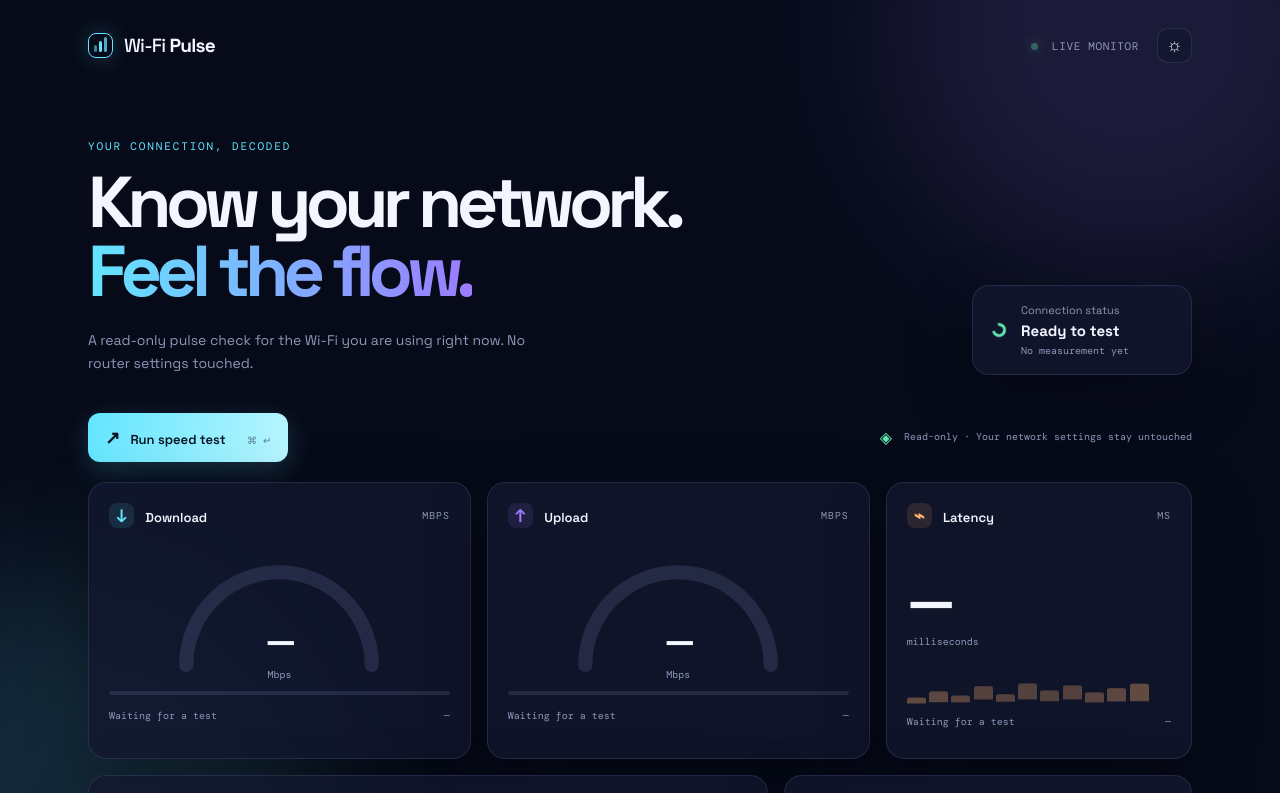
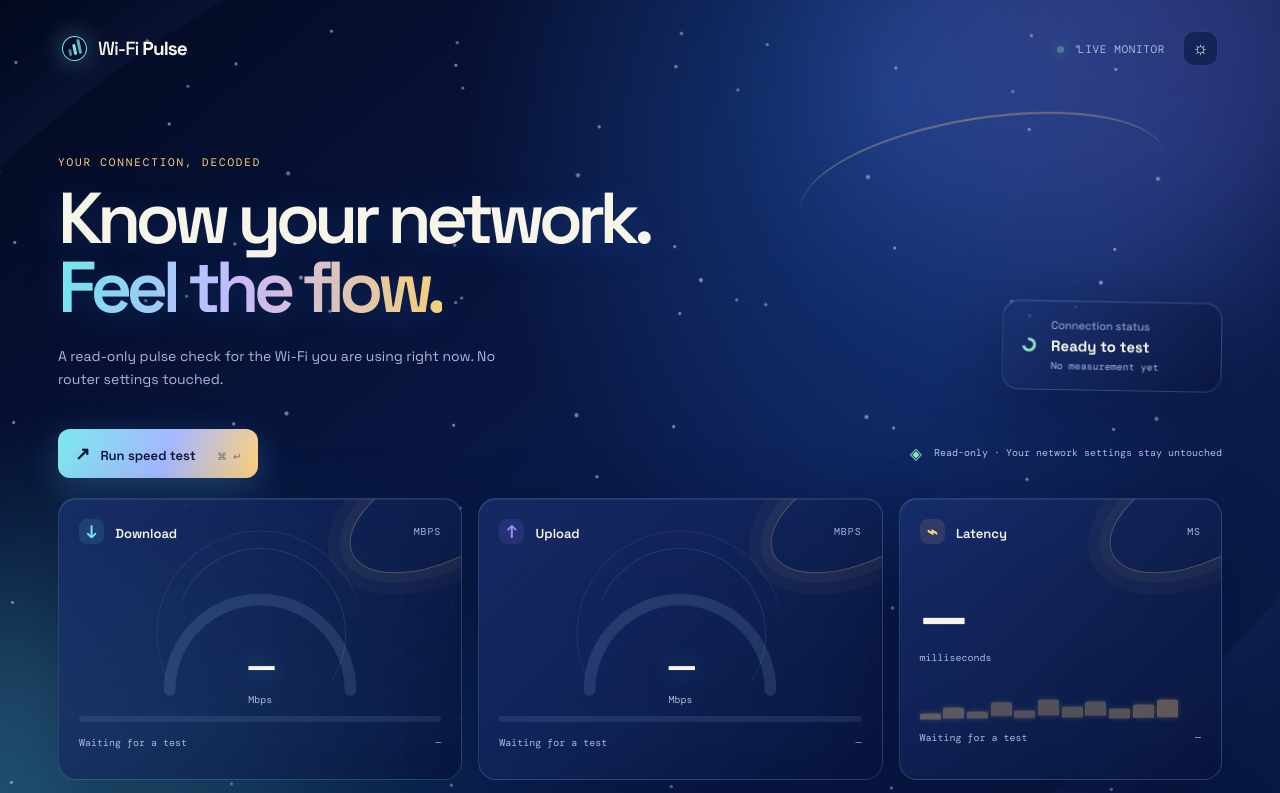
Before and after one commit to kbhatia1996/wifi-pulse-dashboard, a website: page public/index.html in a window 1280 px wide. Shown: the top 793 px of the page. Drawn offline with nearby package versions, Linux system fonts and the light colour scheme.

Commit message:
Create dreamy portal visual language
Co-authored-by: Copilot <223556219+Copilot@users.noreply.github.com>

```diff
--- a/public/styles.css
+++ b/public/styles.css
@@ -37,3 +37,144 @@ body.light { --bg: #eef2ff; --panel: rgba(255,255,255,.82); --panel-solid: #fff;
 .empty-chart[hidden] { display: none; }
 @keyframes spin { to { transform: rotate(360deg); } } @keyframes blink { 50% { opacity: .35; } } @keyframes bars { to { transform: scaleY(.55); opacity: .28; } }
 @media (max-width: 800px) { .hero { display: block; padding-top: 55px; }.status-card { margin-top: 30px; }.metrics-grid, .lower-grid { grid-template-columns: 1fr; }.latency-card { min-height: 220px; }.control-row { align-items: start; gap: 14px; flex-direction: column; }.test-note { margin: 0; } footer { display: block; line-height: 1.8; } }
+
+/* Dreamy portal treatment */
+:root {
+  --bg: #07102e;
+  --panel: rgba(15, 28, 73, .72);
+  --panel-solid: #0f1c49;
+  --line: rgba(142, 190, 255, .18);
+  --text: #f7f4e8;
+  --muted: #aab7dc;
+  --cyan: #79e7ee;
+  --violet: #9c8cff;
+  --green: #8be4b7;
+  --orange: #ffd27b;
+}
+body {
+  background:
+    radial-gradient(ellipse at 70% 8%, rgba(37, 89, 182, .52), transparent 34%),
+    radial-gradient(ellipse at 12% 72%, rgba(22, 111, 139, .34), transparent 36%),
+    linear-gradient(140deg, #03091f 0%, #0b1c50 52%, #07183b 100%);
+}
+body::before, body::after {
+  content: "";
+  position: fixed;
+  inset: -18%;
+  pointer-events: none;
+  z-index: -1;
+  opacity: .48;
+}
+body::before {
+  background:
+    radial-gradient(circle at 8% 18%, #fff 0 1px, transparent 2px),
+    radial-gradient(circle at 19% 73%, #bdefff 0 1px, transparent 2px),
+    radial-gradient(circle at 31% 29%, #fff 0 1.5px, transparent 2.5px),
+    radial-gradient(circle at 49% 12%, #d8c8ff 0 1px, transparent 2px),
+    radial-gradient(circle at 58% 64%, #fff 0 1px, transparent 2px),
+    radial-gradient(circle at 76% 34%, #c5f7ff 0 1.5px, transparent 2.5px),
+    radial-gradient(circle at 91% 78%, #fff 0 1px, transparent 2px);
+  background-size: 220px 180px, 310px 260px, 400px 330px, 275px 210px, 350px 280px, 290px 240px, 430px 350px;
+  animation: star-drift 28s linear infinite;
+}
+body::after {
+  border: 1px solid rgba(123, 194, 255, .1);
+  border-radius: 48%;
+  box-shadow:
+    0 0 0 20px rgba(111, 139, 255, .03),
+    0 0 0 42px rgba(111, 139, 255, .03),
+    0 0 0 68px rgba(111, 139, 255, .025),
+    0 0 0 98px rgba(111, 139, 255, .02);
+  transform: rotate(-24deg);
+  animation: sky-swirl 38s ease-in-out infinite alternate;
+}
+.ambient { opacity: .2; filter: blur(100px); }
+.shell { max-width: 1220px; }
+.topbar { padding: 3px 4px; }
+.brand-mark { border-radius: 50%; transform: rotate(-12deg); box-shadow: 0 0 25px rgba(121, 231, 238, .38); }
+.brand { letter-spacing: -.05em; }
+.hero { position: relative; padding-top: 86px; }
+.hero::after {
+  content: "";
+  position: absolute;
+  width: 360px;
+  height: 130px;
+  right: 6%;
+  top: 50px;
+  border-top: 2px solid rgba(255, 210, 123, .34);
+  border-radius: 50%;
+  transform: rotate(-14deg);
+  filter: blur(.2px);
+  animation: brush-wave 7s ease-in-out infinite alternate;
+}
+.hero h1 { font-weight: 600; text-shadow: 0 5px 35px rgba(63, 144, 255, .22); }
+.hero h1 em { background: linear-gradient(100deg, #7be8ee 4%, #d2beff 47%, #ffd27b 92%); background-clip: text; }
+.eyebrow { color: #ffd27b; }
+.status-card, .card {
+  background: linear-gradient(135deg, rgba(28, 51, 117, .67), rgba(8, 19, 57, .72));
+  border-color: rgba(148, 205, 255, .2);
+  box-shadow: 0 24px 70px rgba(0, 0, 30, .3), inset 0 1px rgba(255, 255, 255, .08);
+}
+.status-card { transform: rotate(1deg); }
+.primary-button {
+  color: #071638;
+  background: linear-gradient(110deg, #7be8ee, #a5b8ff 54%, #ffd27b);
+  box-shadow: 0 10px 35px rgba(106, 188, 255, .25);
+}
+.test-note { color: #b6c4e6; }
+.speed-card, .latency-card { overflow: hidden; position: relative; }
+.speed-card::before, .latency-card::before {
+  content: "";
+  position: absolute;
+  width: 190px;
+  height: 95px;
+  right: -74px;
+  top: -34px;
+  border: 1px solid rgba(255, 210, 123, .28);
+  border-radius: 50%;
+  transform: rotate(-25deg);
+  box-shadow: 0 0 0 10px rgba(255, 210, 123, .04), 0 0 0 22px rgba(255, 210, 123, .03);
+}
+.gauge-wrap {
+  max-width: 250px;
+  padding: 12px 8px 0;
+  filter: drop-shadow(0 0 14px rgba(103, 210, 255, .17));
+}
+.gauge-wrap::before, .gauge-wrap::after {
+  content: "";
+  position: absolute;
+  left: 50%;
+  top: 48%;
+  width: 170px;
+  height: 170px;
+  border: 1px solid rgba(121, 231, 238, .13);
+  border-radius: 50%;
+  transform: translate(-50%, -50%) rotate(28deg);
+  clip-path: polygon(0 0, 100% 0, 100% 54%, 0 54%);
+  pointer-events: none;
+}
+.gauge-wrap::after {
+  width: 205px;
+  height: 205px;
+  border-color: rgba(156, 140, 255, .13);
+  transform: translate(-50%, -50%) rotate(-22deg);
+}
+.gauge path { stroke-width: 11; }
+.gauge-track { stroke: rgba(180, 211, 255, .13); }
+.gauge-value { filter: drop-shadow(0 0 7px currentColor); }
+.down-stroke { stroke: #79e7ee; }.up-stroke { stroke: #a89cff; }
+.gauge-value-label strong { text-shadow: 0 0 24px rgba(121, 231, 238, .3); }
+.meter { height: 6px; background: rgba(174, 210, 255, .11); border-radius: 99px; }
+.meter span { box-shadow: 0 0 14px currentColor; }
+.speed-card:first-child .meter span { background: #79e7ee; }.speed-card:nth-child(2) .meter span { background: #a89cff; }
+.latency-bars i { box-shadow: 0 0 8px rgba(255, 210, 123, .6); }
+.chart-card { background: linear-gradient(160deg, rgba(16, 43, 102, .7), rgba(10, 23, 64, .75)); }
+.details-card { background: linear-gradient(210deg, rgba(31, 48, 106, .68), rgba(9, 21, 58, .78)); }
+.chart-wrap { background: radial-gradient(ellipse at 50% 100%, rgba(121, 231, 238, .08), transparent 60%); border-radius: 12px; }
+.read-only { color: #8be4b7; }
+@keyframes star-drift { from { transform: translate3d(0, 0, 0) rotate(0); } to { transform: translate3d(2%, -1%, 0) rotate(2deg); } }
+@keyframes sky-swirl { from { transform: rotate(-24deg) translateX(-2%); } to { transform: rotate(-19deg) translateX(2%); } }
+@keyframes brush-wave { from { transform: rotate(-14deg) translateX(-12px) scaleX(.9); } to { transform: rotate(-8deg) translateX(16px) scaleX(1.05); } }
+@media (prefers-reduced-motion: reduce) {
+  *, *::before, *::after { animation-duration: .01ms !important; animation-iteration-count: 1 !important; scroll-behavior: auto !important; }
+}
```
